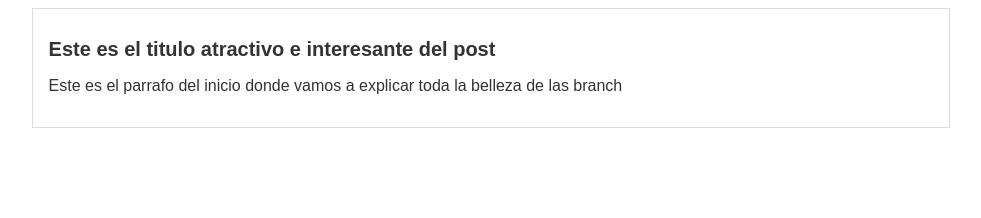
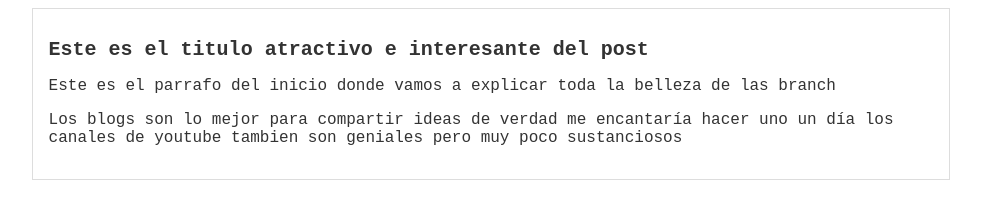
Before and after one commit to elmamuelo/hyperblog, a plain HTML site: page blogweb/index.html in a window 1280 px wide. Shown: the whole page, without its empty margins (149-1130 px from the left). Drawn offline with Linux system fonts and the light colour scheme.

Commit message:
Agregado el nuevo contenido del blog, mejor letra

```diff
--- a/blogweb/css/style.css
+++ b/blogweb/css/style.css
@@ -1,6 +1,6 @@
 body{
     text-align: left;
-    font-family: Arial, Helvetica, sans-serif;
+    font-family: 'Courier New', Courier, monospace;
     color: #333;
     font-size: 16px;
 }
--- a/blogweb/index.html
+++ b/blogweb/index.html
@@ -12,6 +12,10 @@
         <div class="post">
             <h1>Este es el titulo atractivo e interesante del post</h1>
             <p>Este es el parrafo del inicio donde vamos a explicar toda la belleza de las branch</p>
+            <p>
+                Los blogs son lo mejor para compartir ideas de verdad me encantaría hacer uno un día
+                los canales de youtube tambien son geniales pero muy poco sustanciosos
+            </p>
         </div>
 
     </div>
```
